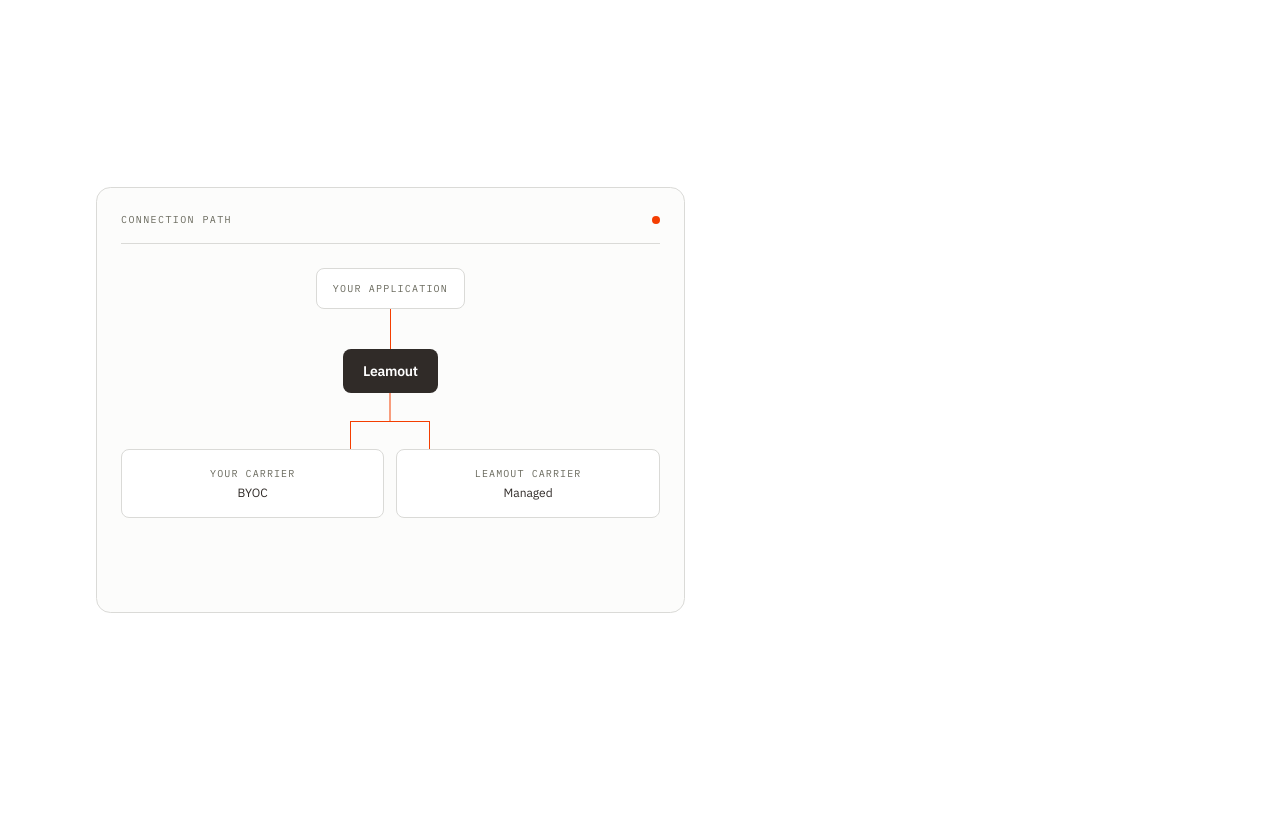
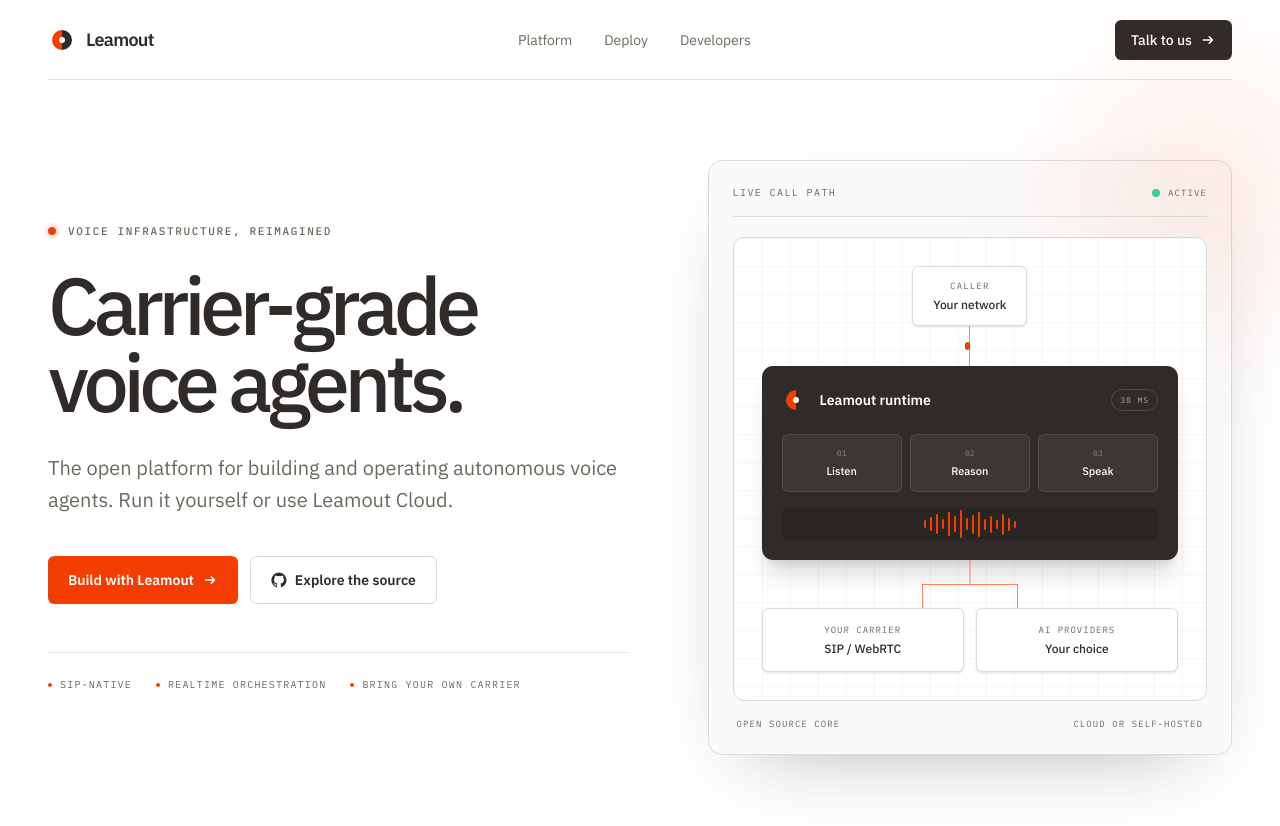
Before and after one commit to coffeyvidzro/monogo, a Next.js app in the folder clients/apps/web/: page / in a window 1280 px wide. Shown: the top 826 px of the page. Before the commit the page ends 800 px from the top, so only its background shows below. Built offline with nearby package versions, Linux system fonts and the light colour scheme.

Commit message:
feat(web): build voice agents landing hero

```diff
--- a/clients/apps/web/app/layout.tsx
+++ b/clients/apps/web/app/layout.tsx
@@ -4,9 +4,9 @@
 import RootProviders from "./providers";
 
 export const metadata = constructMetadata({
-  title: "Modern communications infrastructure. On your terms",
+  title: "Carrier-grade voice agents",
   description:
-    "Leamout is a programmable communications control plane for building and operating voice, messaging, numbering, routing, and carrier-connected telecom products.",
+    "The open platform for building and operating autonomous voice agents. Run it yourself or use Leamout Cloud.",
 });
 
 export default function RootLayout({
--- a/clients/apps/web/app/page.tsx
+++ b/clients/apps/web/app/page.tsx
@@ -1,53 +1,259 @@
+const runtimeFeatures = [
+  "SIP-native",
+  "Realtime orchestration",
+  "Bring your own carrier",
+];
+
+const waveform = [
+  { id: "a", height: 8 },
+  { id: "b", height: 14 },
+  { id: "c", height: 20 },
+  { id: "d", height: 10 },
+  { id: "e", height: 24 },
+  { id: "f", height: 16 },
+  { id: "g", height: 28 },
+  { id: "h", height: 12 },
+  { id: "i", height: 19 },
+  { id: "j", height: 25 },
+  { id: "k", height: 11 },
+  { id: "l", height: 17 },
+  { id: "m", height: 9 },
+  { id: "n", height: 21 },
+  { id: "o", height: 13 },
+  { id: "p", height: 7 },
+];
+
+function ArrowIcon() {
+  return (
+    <svg aria-hidden="true" className="size-4" fill="none" viewBox="0 0 16 16">
+      <path
+        d="M3.5 8h9m-3.25-3.25L12.5 8l-3.25 3.25"
+        stroke="currentColor"
+        strokeLinecap="round"
+        strokeLinejoin="round"
+        strokeWidth="1.5"
+      />
+    </svg>
+  );
+}
+
+function GitHubIcon() {
+  return (
+    <svg
+      aria-hidden="true"
+      className="size-4"
+      fill="currentColor"
+      viewBox="0 0 24 24"
+    >
+      <path d="M12 .7a11.5 11.5 0 0 0-3.64 22.4c.58.1.79-.25.79-.56v-2.23c-3.22.7-3.9-1.37-3.9-1.37-.53-1.34-1.29-1.7-1.29-1.7-1.05-.72.08-.7.08-.7 1.17.08 1.78 1.2 1.78 1.2 1.04 1.77 2.72 1.26 3.38.96.1-.75.4-1.26.74-1.55-2.57-.3-5.27-1.29-5.27-5.69 0-1.26.45-2.28 1.19-3.09-.12-.29-.52-1.46.11-3.05 0 0 .97-.31 3.16 1.18a10.98 10.98 0 0 1 5.75 0c2.2-1.49 3.16-1.18 3.16-1.18.63 1.59.23 2.76.11 3.05.74.81 1.19 1.83 1.19 3.09 0 4.42-2.71 5.39-5.29 5.68.42.36.79 1.06.79 2.14v3.16c0 .31.21.67.8.56A11.5 11.5 0 0 0 12 .7Z" />
+    </svg>
+  );
+}
+
+function BrandMark() {
+  return (
+    <span
+      className="relative flex size-7 items-center justify-center"
+      aria-hidden="true"
+    >
+      <span className="absolute h-5 w-2.5 -translate-x-[5px] rounded-l-full bg-brand-orange" />
+      <span className="absolute h-5 w-2.5 translate-x-[5px] rounded-r-full bg-brand-charcoal" />
+      <span className="absolute size-1.5 rounded-full bg-background" />
+    </span>
+  );
+}
+
 export default function Home() {
   return (
-    <main className="min-h-screen bg-background text-foreground">
-      <div className="mx-auto flex min-h-screen w-full max-w-6xl flex-col px-5 sm:px-6 lg:px-8">
-        <section className="grid flex-1 items-center gap-14 py-16 lg:grid-cols-[minmax(0,1.15fr)_minmax(320px,0.85fr)] lg:gap-16 lg:py-20">
-          <div className="rounded-2xl border border-border bg-muted/30 p-5 sm:p-6">
-            <div className="flex items-center justify-between border-b border-border pb-4">
-              <p className="font-mono text-[10px] uppercase tracking-[0.14em] text-muted-foreground">
-                Connection path
-              </p>
-              <span className="size-2 rounded-full bg-brand-orange" />
+    <main className="min-h-screen overflow-hidden bg-background text-foreground">
+      <div className="mx-auto flex min-h-screen w-full max-w-[1440px] flex-col px-5 sm:px-8 lg:px-12">
+        <header className="flex h-20 items-center justify-between border-b border-border/70">
+          <a
+            className="flex items-center gap-2.5 font-heading text-lg font-semibold tracking-[-0.04em]"
+            href="/"
+          >
+            <BrandMark />
+            Leamout
+          </a>
+
+          <nav
+            aria-label="Primary navigation"
+            className="hidden items-center gap-8 text-sm text-muted-foreground md:flex"
+          >
+            <a
+              className="transition-colors hover:text-foreground"
+              href="#platform"
+            >
+              Platform
+            </a>
+            <a
+              className="transition-colors hover:text-foreground"
+              href="#deploy"
+            >
+              Deploy
+            </a>
+            <a
+              className="transition-colors hover:text-foreground"
+              href="https://github.com/leamout/monogo"
+            >
+              Developers
+            </a>
+          </nav>
+
+          <a
+            className="inline-flex h-10 items-center gap-2 rounded-md bg-brand-charcoal px-4 text-sm font-medium text-brand-white transition-transform hover:-translate-y-0.5"
+            href="mailto:hello@leamout.com"
+          >
+            Talk to us
+            <ArrowIcon />
+          </a>
+        </header>
+
+        <section
+          className="grid flex-1 items-center gap-14 py-14 lg:grid-cols-[minmax(0,1.05fr)_minmax(440px,0.95fr)] lg:gap-20 lg:py-20"
+          id="platform"
+        >
+          <div className="max-w-3xl">
+            <div className="mb-7 flex items-center gap-3 font-mono text-[11px] font-medium uppercase tracking-[0.15em] text-muted-foreground">
+              <span className="size-2 rounded-full bg-brand-orange shadow-[0_0_0_4px_rgba(244,62,1,0.1)]" />
+              Voice infrastructure, reimagined
             </div>
 
-            <div className="relative mt-6 min-h-[320px]">
-              <div className="mx-auto w-fit rounded-lg border border-border bg-background px-4 py-3 text-center">
-                <p className="font-mono text-[10px] uppercase tracking-[0.12em] text-muted-foreground">
-                  Your application
-                </p>
+            <h1 className="font-heading text-[clamp(3rem,6.3vw,6rem)] font-medium leading-[0.95] tracking-[-0.065em]">
+              Carrier-grade
+              <br />
+              voice agents.
+            </h1>
+
+            <p className="mt-8 max-w-xl text-lg leading-8 text-muted-foreground sm:text-xl">
+              The open platform for building and operating autonomous voice
+              agents. Run it yourself or use Leamout Cloud.
+            </p>
+
+            <div className="mt-10 flex flex-wrap items-center gap-3">
+              <a
+                className="inline-flex h-12 items-center gap-2 rounded-md bg-brand-orange px-5 text-sm font-semibold text-white transition-transform hover:-translate-y-0.5"
+                href="mailto:hello@leamout.com"
+              >
+                Build with Leamout
+                <ArrowIcon />
+              </a>
+              <a
+                className="inline-flex h-12 items-center gap-2 rounded-md border border-border bg-background px-5 text-sm font-semibold transition-colors hover:bg-muted"
+                href="https://github.com/leamout/monogo"
+              >
+                <GitHubIcon />
+                Explore the source
+              </a>
+            </div>
+
+            <div className="mt-12 flex flex-wrap gap-x-6 gap-y-3 border-t border-border/70 pt-6">
+              {runtimeFeatures.map((feature) => (
+                <span
+                  className="flex items-center gap-2 font-mono text-[10px] uppercase tracking-[0.12em] text-muted-foreground"
+                  key={feature}
+                >
+                  <span className="size-1 rounded-full bg-brand-orange" />
+                  {feature}
+                </span>
+              ))}
+            </div>
+          </div>
+
+          <div
+            className="relative rounded-2xl border border-border bg-muted/40 p-4 shadow-[0_30px_80px_-45px_rgba(48,43,40,0.45)] sm:p-6"
+            id="deploy"
+          >
+            <div className="pointer-events-none absolute -right-24 -top-24 size-64 rounded-full bg-brand-orange/8 blur-3xl" />
+            <div className="relative flex items-center justify-between border-b border-border pb-4">
+              <p className="font-mono text-[10px] uppercase tracking-[0.14em] text-muted-foreground">
+                Live call path
+              </p>
+              <div className="flex items-center gap-2 font-mono text-[9px] uppercase tracking-[0.12em] text-muted-foreground">
+                <span className="size-2 animate-pulse rounded-full bg-emerald-500" />
+                Active
               </div>
+            </div>
 
-              <div className="mx-auto h-10 w-px bg-brand-orange" />
-
-              <div className="mx-auto w-fit rounded-lg bg-brand-charcoal px-5 py-3 text-center text-brand-white">
-                <p className="font-heading text-sm font-semibold tracking-[-0.02em]">
-                  Leamout
-                </p>
-              </div>
-
-              <div className="relative mx-auto h-14 w-40">
-                <div className="absolute left-1/2 top-0 h-7 w-px -translate-x-1/2 bg-brand-orange" />
-                <div className="absolute left-[25%] right-[25%] top-7 h-px bg-brand-orange" />
-                <div className="absolute left-[25%] top-7 h-7 w-px bg-brand-orange" />
-                <div className="absolute right-[25%] top-7 h-7 w-px bg-brand-orange" />
-              </div>
-
-              <div className="grid grid-cols-2 gap-3">
-                <div className="rounded-lg border border-border bg-background px-3 py-4 text-center">
-                  <p className="font-mono text-[10px] uppercase tracking-[0.11em] text-muted-foreground">
-                    Your carrier
+            <div className="relative mt-5 overflow-hidden rounded-xl border border-border bg-background p-5 sm:p-7">
+              <div className="absolute inset-0 bg-[linear-gradient(to_right,rgba(105,105,93,0.06)_1px,transparent_1px),linear-gradient(to_bottom,rgba(105,105,93,0.06)_1px,transparent_1px)] bg-[size:28px_28px]" />
+              <div className="relative">
+                <div className="mx-auto w-fit rounded-md border border-border bg-background px-5 py-3 text-center shadow-sm">
+                  <p className="font-mono text-[9px] uppercase tracking-[0.13em] text-muted-foreground">
+                    Caller
                   </p>
-                  <p className="mt-1 text-xs text-foreground">BYOC</p>
+                  <p className="mt-1 text-xs font-medium">Your network</p>
                 </div>
 
-                <div className="rounded-lg border border-border bg-background px-3 py-4 text-center">
-                  <p className="font-mono text-[10px] uppercase tracking-[0.11em] text-muted-foreground">
-                    Leamout carrier
-                  </p>
-                  <p className="mt-1 text-xs text-foreground">Managed</p>
+                <div className="mx-auto flex h-10 w-px items-center bg-brand-orange/60">
+                  <span className="-ml-1 block size-2 rounded-full bg-brand-orange" />
+                </div>
+
+                <div className="rounded-xl bg-brand-charcoal p-5 text-brand-white shadow-xl shadow-brand-charcoal/15">
+                  <div className="flex items-center justify-between">
+                    <div className="flex items-center gap-2.5">
+                      <BrandMark />
+                      <span className="font-heading text-sm font-semibold">
+                        Leamout runtime
+                      </span>
+                    </div>
+                    <span className="rounded-full border border-white/15 px-2 py-1 font-mono text-[8px] uppercase tracking-[0.12em] text-white/60">
+                      38 ms
+                    </span>
+                  </div>
+
+                  <div className="mt-5 grid grid-cols-3 gap-2">
+                    {["Listen", "Reason", "Speak"].map((step, index) => (
+                      <div
+                        className="rounded-md border border-white/10 bg-white/[0.06] px-2 py-3 text-center"
+                        key={step}
+                      >
+                        <p className="font-mono text-[8px] text-white/40">
+                          0{index + 1}
+                        </p>
+                        <p className="mt-1 text-[11px] font-medium">{step}</p>
+                      </div>
+                    ))}
+                  </div>
+
+                  <div className="mt-4 flex h-8 items-center justify-center gap-1 overflow-hidden rounded-md bg-black/15 px-4">
+                    {waveform.map((bar) => (
+                      <span
+                        className="w-0.5 rounded-full bg-brand-orange"
+                        key={bar.id}
+                        style={{ height: bar.height }}
+                      />
+                    ))}
+                  </div>
+                </div>
+
+                <div className="relative mx-auto h-12 w-48">
+                  <div className="absolute left-1/2 top-0 h-6 w-px -translate-x-1/2 bg-brand-orange/60" />
+                  <div className="absolute left-1/4 right-1/4 top-6 h-px bg-brand-orange/60" />
+                  <div className="absolute left-1/4 top-6 h-6 w-px bg-brand-orange/60" />
+                  <div className="absolute right-1/4 top-6 h-6 w-px bg-brand-orange/60" />
+                </div>
+
+                <div className="grid grid-cols-2 gap-3">
+                  <div className="rounded-md border border-border bg-background px-3 py-3.5 text-center shadow-sm">
+                    <p className="font-mono text-[9px] uppercase tracking-[0.11em] text-muted-foreground">
+                      Your carrier
+                    </p>
+                    <p className="mt-1 text-xs font-medium">SIP / WebRTC</p>
+                  </div>
+                  <div className="rounded-md border border-border bg-background px-3 py-3.5 text-center shadow-sm">
+                    <p className="font-mono text-[9px] uppercase tracking-[0.11em] text-muted-foreground">
+                      AI providers
+                    </p>
+                    <p className="mt-1 text-xs font-medium">Your choice</p>
+                  </div>
                 </div>
               </div>
+            </div>
+
+            <div className="relative mt-4 flex items-center justify-between px-1 font-mono text-[9px] uppercase tracking-[0.12em] text-muted-foreground">
+              <span>Open source core</span>
+              <span>Cloud or self-hosted</span>
             </div>
           </div>
         </section>
```
